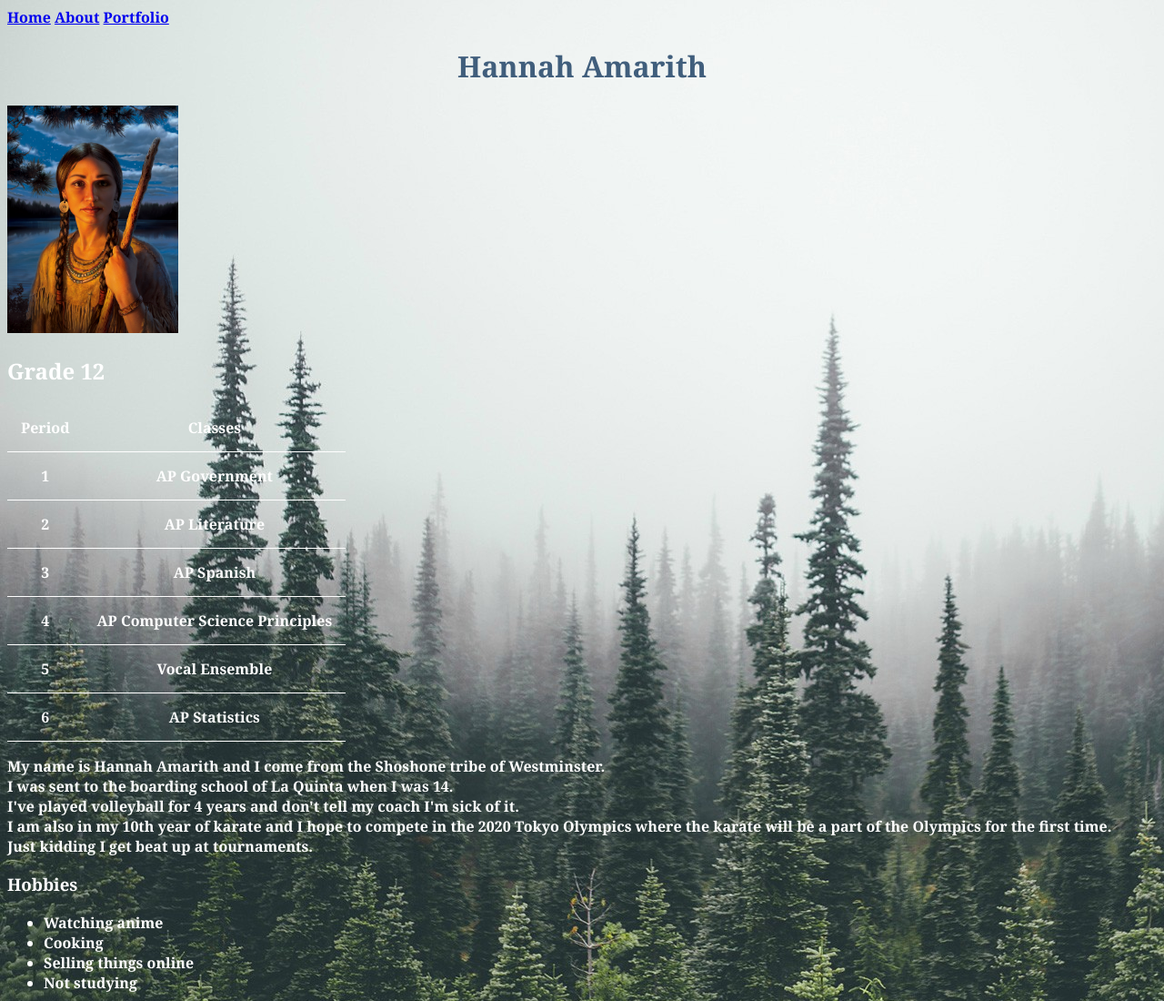
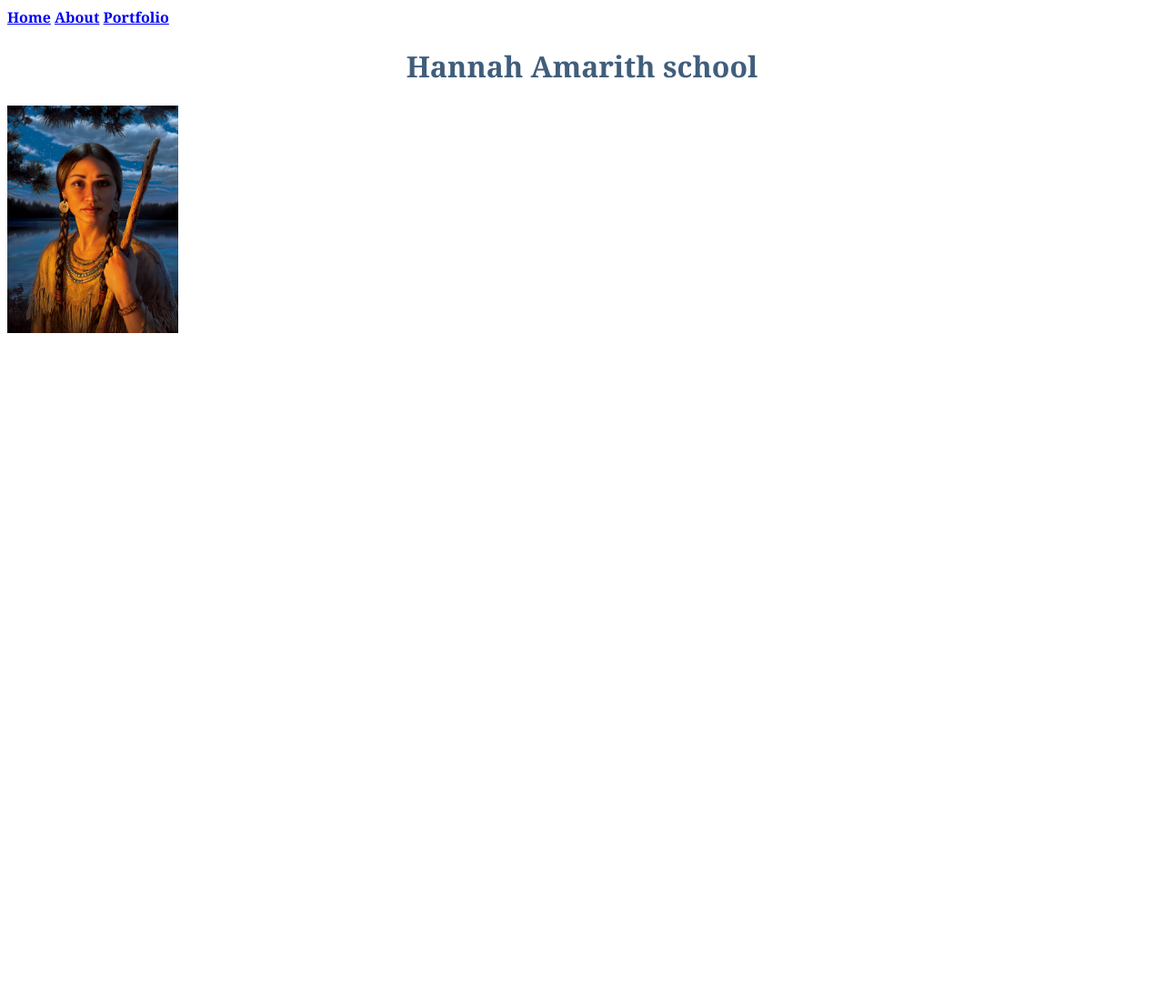
Before and after one commit to 17hamarith/17hamarith.github.io, a plain HTML site: page my_website/about.html in a window 1280 px wide. Shown: the top 1100 px of the page at 91% size. Drawn offline with Linux system fonts and the light colour scheme.

Commit message:
Change Header

```diff
--- a/my_website/about.css
+++ b/my_website/about.css
@@ -18,6 +18,5 @@ body{
     font-family: "Georgia", serif;
     font-weight: bolder;
     color: #ffffff;
-    background-image: url("images/tree.jpg");
     background-repeat: repeat-y
 }
--- a/my_website/about.html
+++ b/my_website/about.html
@@ -9,7 +9,7 @@
     <a href="index.html">Home</a>
     <a href="about.html">About</a>
     <a href="portfolio.html">Portfolio</a>
-    <h1>Hannah Amarith</h1>
+    <h1>Hannah Amarith school</h1>
     <img src="images/sac.jpg" height="250"/>
     <h2>Grade 12</h2>
   <table>
```
